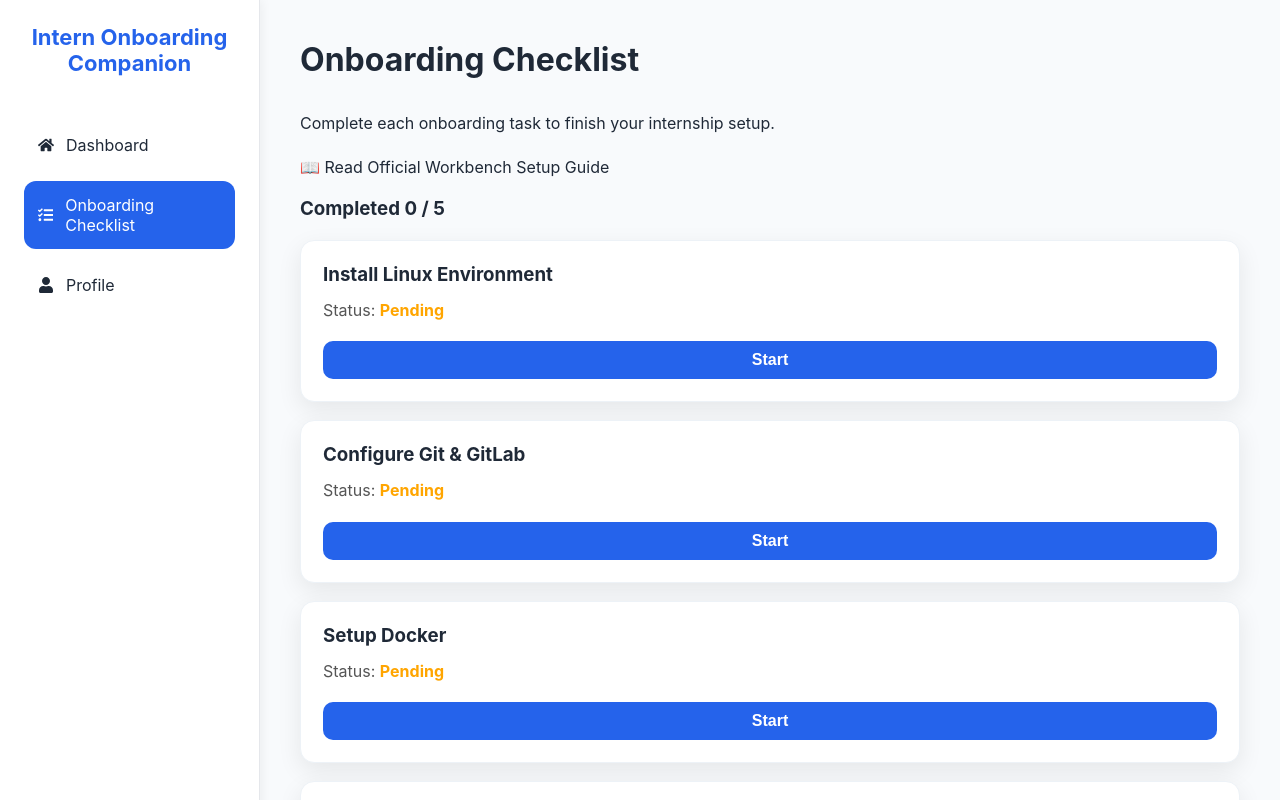
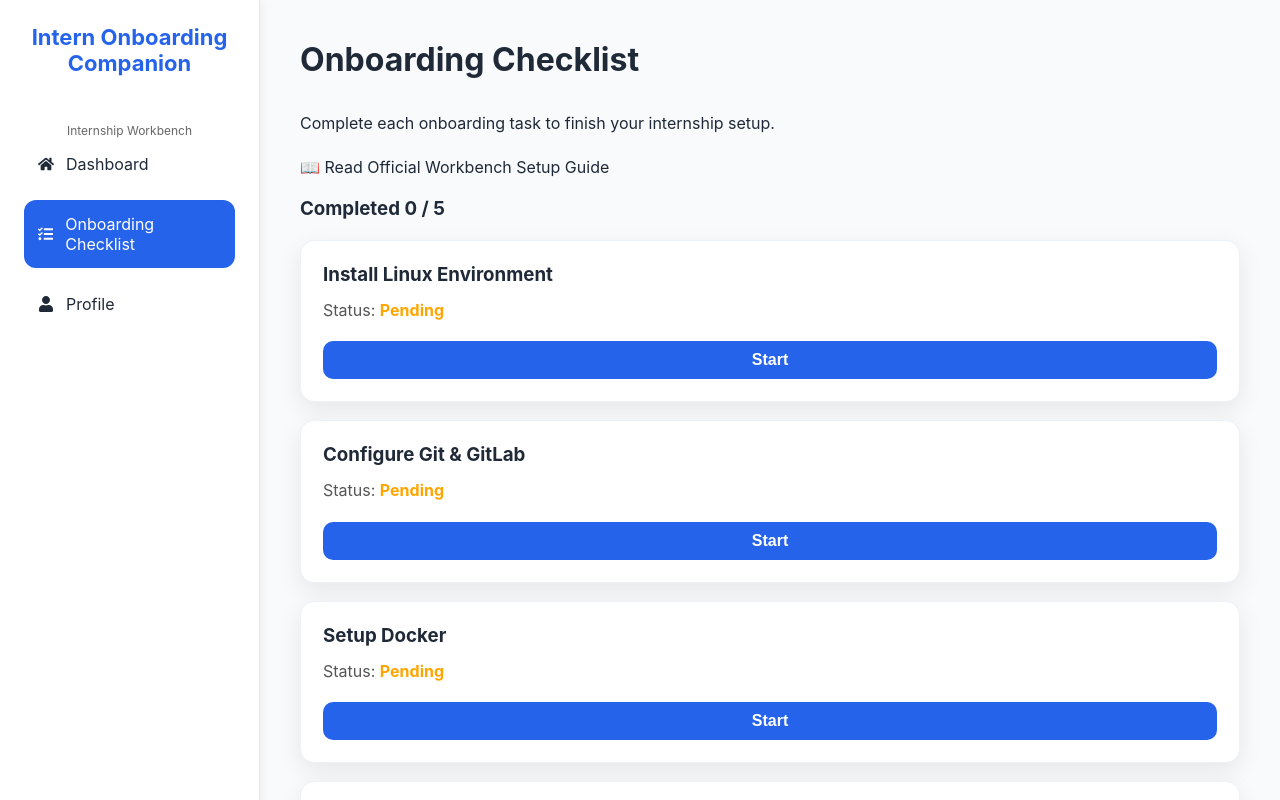
Before and after one commit to kothakapu-akshaya/Onboarding-Companion, a React (Vite) app in the folder frontend/: page /tasks in a window 1280 px wide. Shown: the top 800 px of the page. Built offline with nearby package versions, Linux system fonts and the light colour scheme; sample sign-in values are in the browser's storage.

Commit message:
improved the sidebar UI

```diff
--- a/frontend/src/components/Sidebar.tsx
+++ b/frontend/src/components/Sidebar.tsx
@@ -22,6 +22,16 @@ function Sidebar() {
     <aside className="sidebar">
       <div className="logo">
         <h2>Intern Onboarding Companion</h2>
+<p
+  style={{
+    fontSize: "12px",
+    color: "#666",
+    marginTop: "6px",
+    textAlign: "center",
+  }}
+>
+  Internship Workbench
+</p>
       </div>
 
       <nav className="menu">
```
